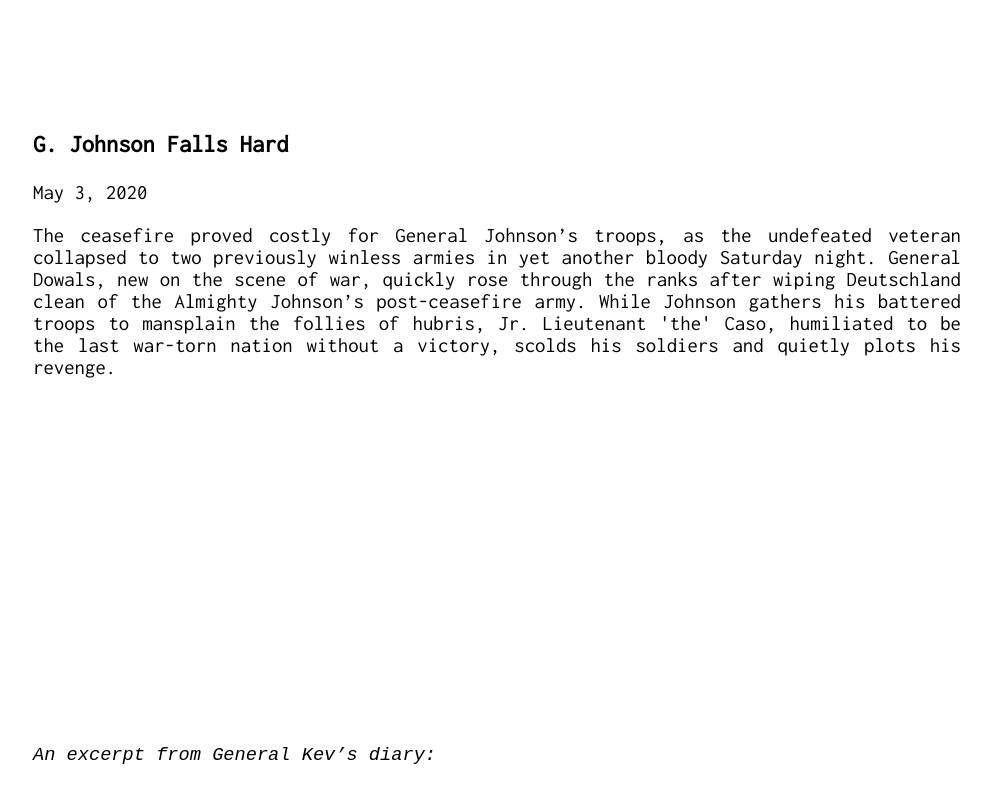
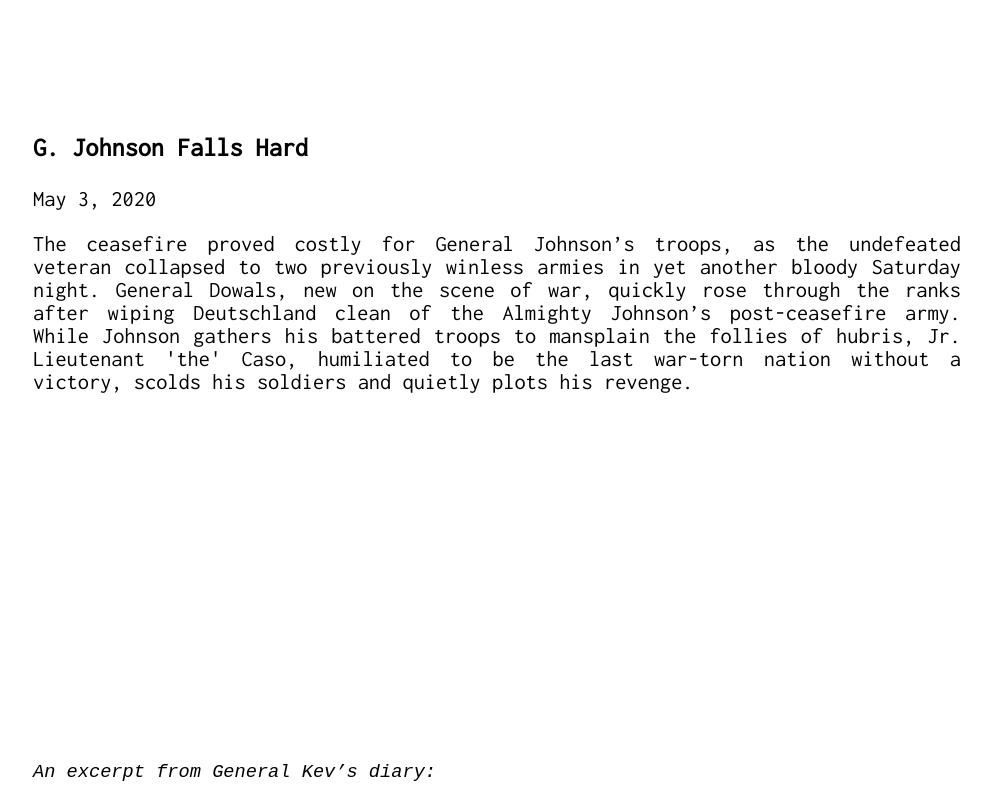
Before and after one commit to kduckets/tfw, a Next.js app: page / in a window 1280 px wide. Shown: the part 3260-4052 px from the top of the page, without its empty margins (143-1134 px from the left). Built offline with nearby package versions, Linux system fonts and the light colour scheme; a web font is replaced by a local one.

Commit message:
Update global.css

```diff
--- a/styles/global.css
+++ b/styles/global.css
@@ -68,7 +68,6 @@ p.diary{
 p.news{
   font-family: 'Inconsolata', monospace;
   text-align: justify;
-  font-size: 1.3rem;
 }
 
 p.story{
```
